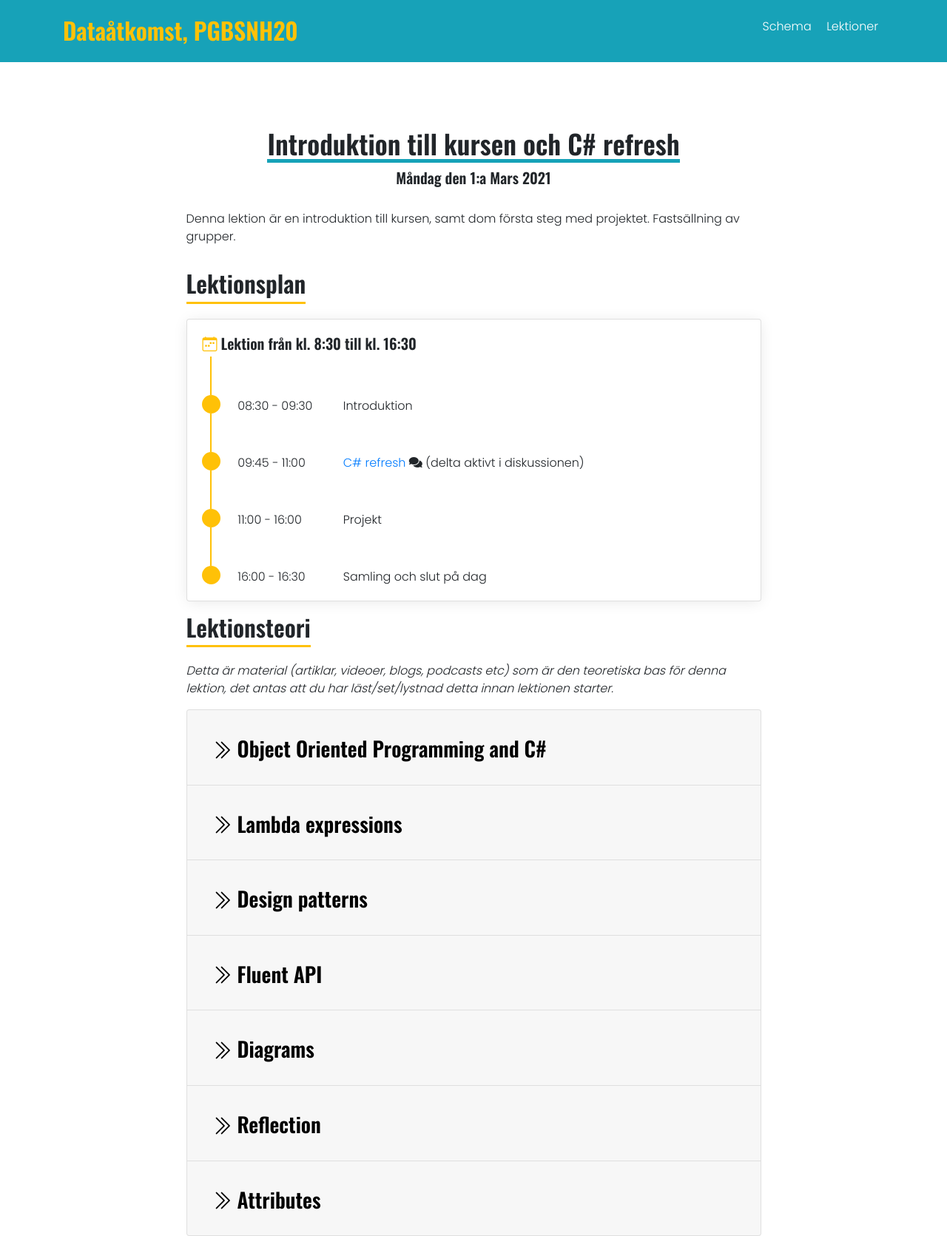
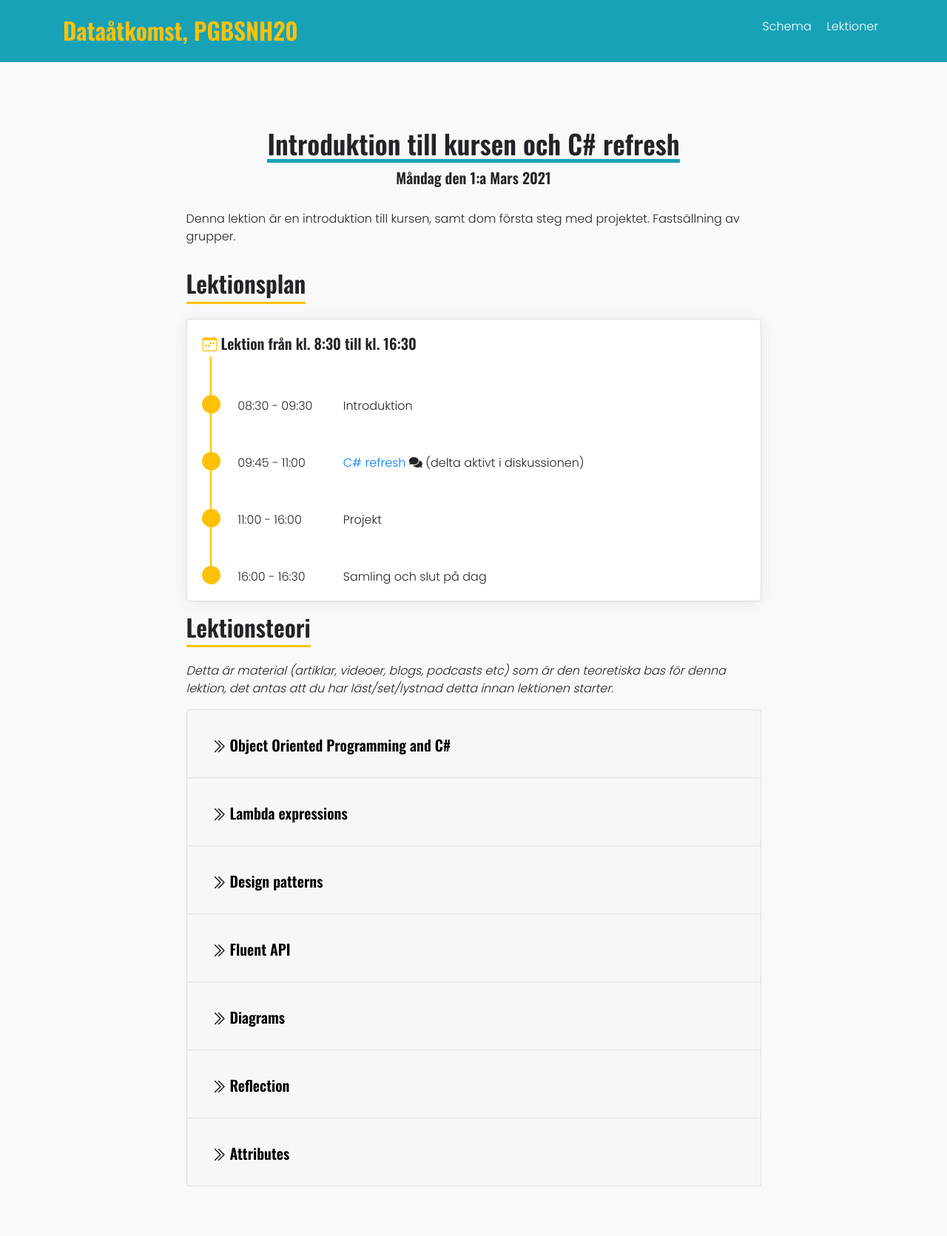
Before and after one commit to PGBSNH20/PGBSNH20-dataatkomst, a Jekyll site: the page built from lectures/introduction.md, in a window 1280 px wide. Shown: the whole page at 74% size. Built offline with Jekyll 4.4.1, drawn with Linux system fonts in a browser that asks for light colours; nearby versions of some CDN libraries; after the commit the page ends 1604 px from its top, so only the background shows below that.

Commit message:
fixed problems of design & edited lecture_charp.yml

```diff
--- a/_css/style.css
+++ b/_css/style.css
@@ -119,20 +119,20 @@ ul{
     position: absolute;
     content: "";
     top: 170px;
-    width: 80px;
+    width: 147px;
     height: 3px;
     background: #17a2b8;
-    left: calc(50% - 40px);
+    left: calc(50% - 74px);
 }
 @media(max-width:678px) {
 #lektioner:after{
     position: absolute;
     content: "";
     top: 215px;
-    width: 80px;
+    width: 145px;
     height: 3px;
     background: #17a2b8;
-    left: calc(50% - 40px);
+    left: calc(50% - 74px);
   }
 }
 .description{
@@ -144,6 +144,7 @@ ul{
     display: -webkit-box;
     -webkit-line-clamp: 2;
     -webkit-box-orient: vertical;
+    color:#6c757d!important;
 }
 .lectures-card {
     box-shadow: 0 2px 20px -2px rgba(0, 0, 0, 0.1);
@@ -169,7 +170,7 @@ border-bottom: 1px solid rgba(0,0,0,.125);
   border: none;
 }
 .card-subtitle {
-    color: #6c757d!important
+    color: #000!important
 }
 .lec-icon{
   color: #ffc107;
@@ -214,13 +215,13 @@ li a{
 .schedule-card{
   box-shadow: 0 2px 20px -2px rgba(0, 0, 0, 0.1);
 }
-.btn-link h3 , #uppgift{
+.btn-link h5 , #uppgift{
   color: #000;
 }
 .btn-link:hover{
   text-decoration: none;
 }
-.btn-link:hover h3 ,.btn-link:hover #uppgift{
+.btn-link:hover h5 ,.btn-link:hover #uppgift{
   color: #17a2b8;
 }
 .btn-link:focus {
@@ -247,7 +248,7 @@ summary:focus{
 }
 
 
-.badge-info , .badge-danger{
+.badge-info , .badge-danger , .badge-success{
  border-radius: 5px 0 0 5px;
 }
 .badge-secondary{
--- a/_data/lecture_csharp_refresh.yml
+++ b/_data/lecture_csharp_refresh.yml
@@ -14,7 +14,7 @@ topics:
       url: https://medium.com/@cancerian0684/what-are-four-basic-principles-of-object-oriented-programming-645af8b43727
       timeDescription: Video
       timeMinutes: 23
-      timeBadge: info
+      timeBadge: danger
     - title: "Classes (OOP) - Brilliant Math & Science Wiki"
       url: https://brilliant.org/wiki/classes-oop/
       timeDescription: Article
@@ -24,7 +24,7 @@ topics:
       url: https://brilliant.org/wiki/object-oriented-programming/
       timeDescription: Podcast
       timeMinutes: 56
-      timeBadge: info
+      timeBadge: success
     - title: "Welcome - C# Refresh"
       url: https://tech.io/playgrounds/52999/c-refresh/welcome
       videoTime: 0
--- a/_layouts/lecture.html
+++ b/_layouts/lecture.html
@@ -2,7 +2,7 @@
 layout: default
 ---
 
-<section class="planning-area bg-white">
+<section class="planning-area">
     <div class="container">
       <div class="heading text-center p-4">
         <h1>{{page.title}}</h1>
--- a/lectures/introduction.md
+++ b/lectures/introduction.md
@@ -44,9 +44,9 @@ Denna lektion är en introduktion till kursen, samt dom första steg med projekt
                 <div class="card-header" id="headingOne">
                   <h2 class="mb-0 w-100">
                     <button class="btn btn-link btn-block text-left" type="button" data-toggle="collapse" data-target="#ex{{forloop.index0}}" aria-expanded="false" aria-controls="ex{{forloop.index0}}">
-                      <h3 id="object-oriented-programming-and-c"><i class="bi bi-chevron-double-right"></i>
+                      <h5 id="object-oriented-programming-and-c"><i class="bi bi-chevron-double-right"></i>
                       {{topic.topic}}
-                      </h3>
+                      </h5>
                     </button>
                   </h2>
                 </div>
@@ -55,7 +55,7 @@ Denna lektion är en introduktion till kursen, samt dom första steg med projekt
                   <ul>
                   {% for mandatory in topic.literature %}
                   <li class="mb-3">
-                       <a href="{{mandatory.url}}">{{mandatory.title}}</a>
+                       <i class="bi bi-chevron-double-right lec-icon"></i><a href="{{mandatory.url}}"> {{mandatory.title}}</a>
                       {% if mandatory.timeMinutes %}
                         <span class="badges"><span class="badge badge-{{mandatory.timeBadge}}">{{mandatory.timeDescription}}</span><span class="badge badge-secondary">{{mandatory.timeMinutes}} min</span></span>
                       {% endif %}
```
Also changed, not shown: lectures.md (+2 -5 lines), Gemfile.lock.
